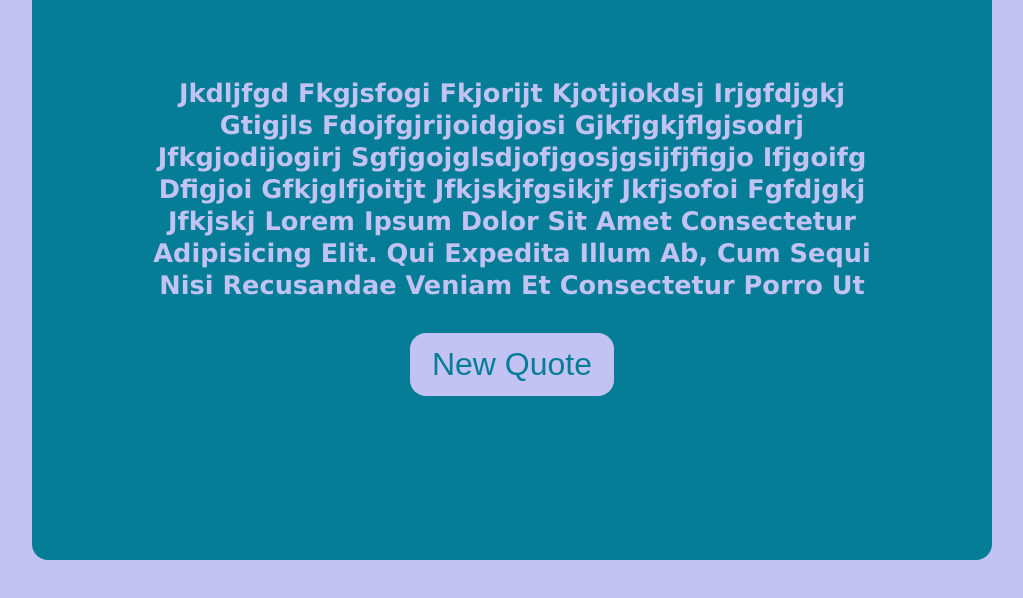
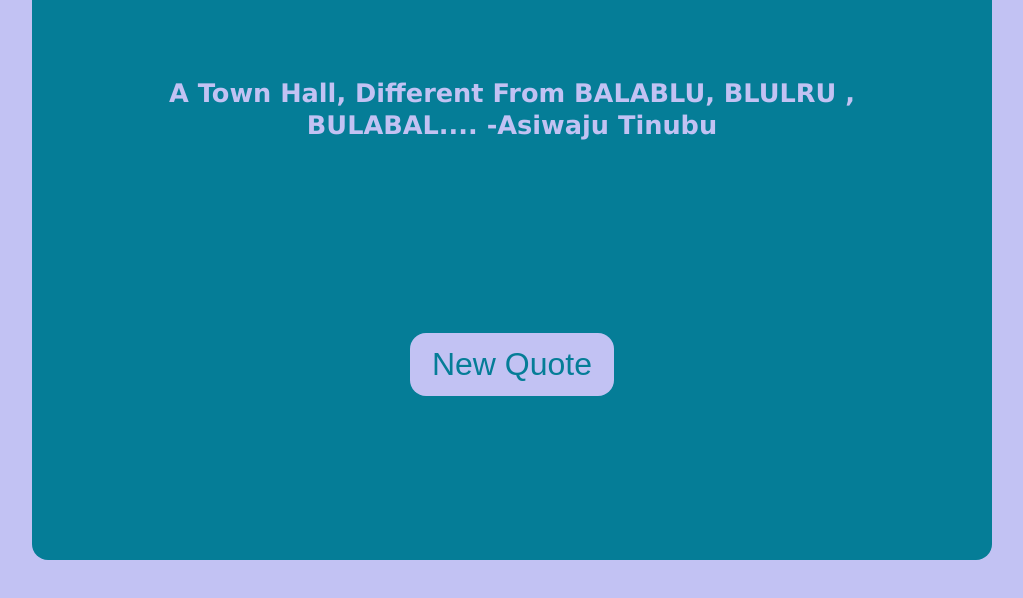
Before and after one commit to dubemdaniel/Quote-Generator, a plain HTML site: page index.html in a window 1280 px wide. Shown: the part 160-758 px from the top of the page, without its empty margins (128-1151 px from the left). Drawn offline with Linux system fonts and the light colour scheme.

Commit message:
a town hall

```diff
--- a/index.html
+++ b/index.html
@@ -10,7 +10,7 @@
 <body>
     <div class="wrapper">
         <div class="start"><h1>Start your day with Chuck Norris Jokes and Wisdom</h1></div>
-        <div class="joke"> jkdljfgd fkgjsfogi fkjorijt kjotjiokdsj irjgfdjgkj gtigjls fdojfgjrijoidgjosi gjkfjgkjflgjsodrj jfkgjodijogirj sgfjgojglsdjofjgosjgsijfjfigjo ifjgoifg dfigjoi gfkjglfjoitjt jfkjskjfgsikjf jkfjsofoi fgfdjgkj jfkjskj Lorem ipsum dolor sit amet consectetur adipisicing elit. Qui expedita illum ab, cum sequi nisi recusandae veniam et consectetur porro ut numquam facere maxime dolore culpa nihil voluptatum animi odio?</div>
+        <div class="joke">A Town Hall, different From BALABLU, BLULRU , BULABAL.... -Asiwaju Tinubu</div>
         <button class="btn">New Quote</button>
     </div>
     <script src="app.js"></script>
```
